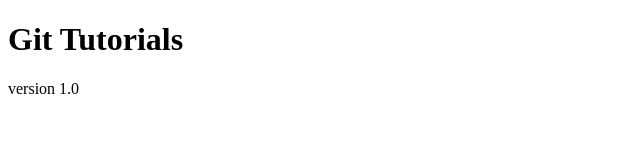
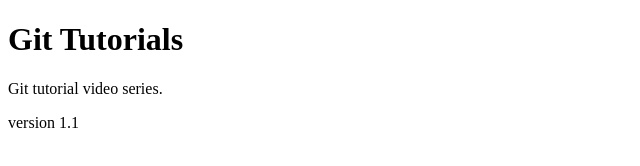
Before and after one commit to manishsinghana/git, a plain HTML site: page index.html in a window 1280 px wide. Shown: the whole page, without its empty margins (0-640 px from the left). Drawn offline with Linux system fonts and the light colour scheme.

Commit message:
version 1.1 of git tutorial

```diff
--- a/index.html
+++ b/index.html
@@ -7,6 +7,7 @@
 </head>
 <body>
 	<h1>Git Tutorials</h1>
-	<p>version 1.0</p>
+	<p>Git tutorial video series.</p>
+	<p>version 1.1</p>
 </body>
 </html>
```
